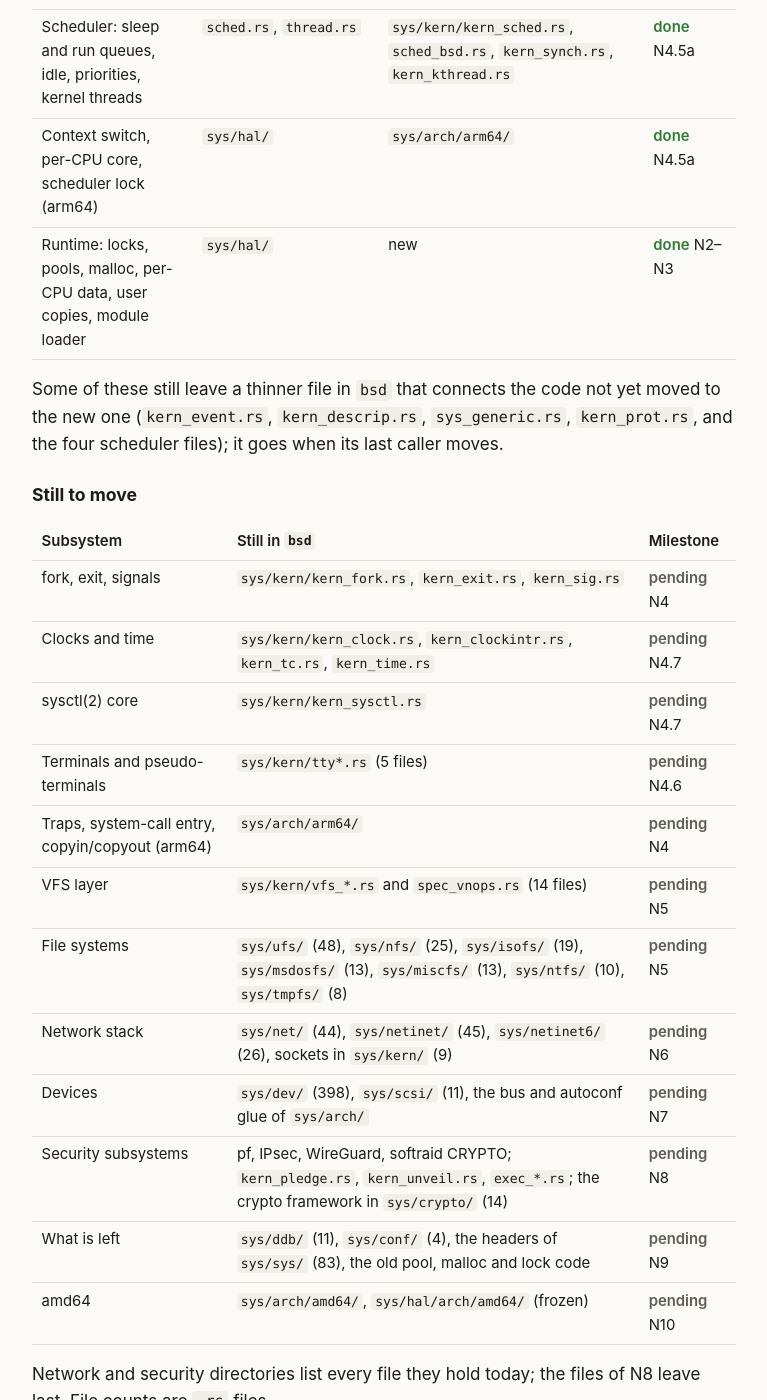
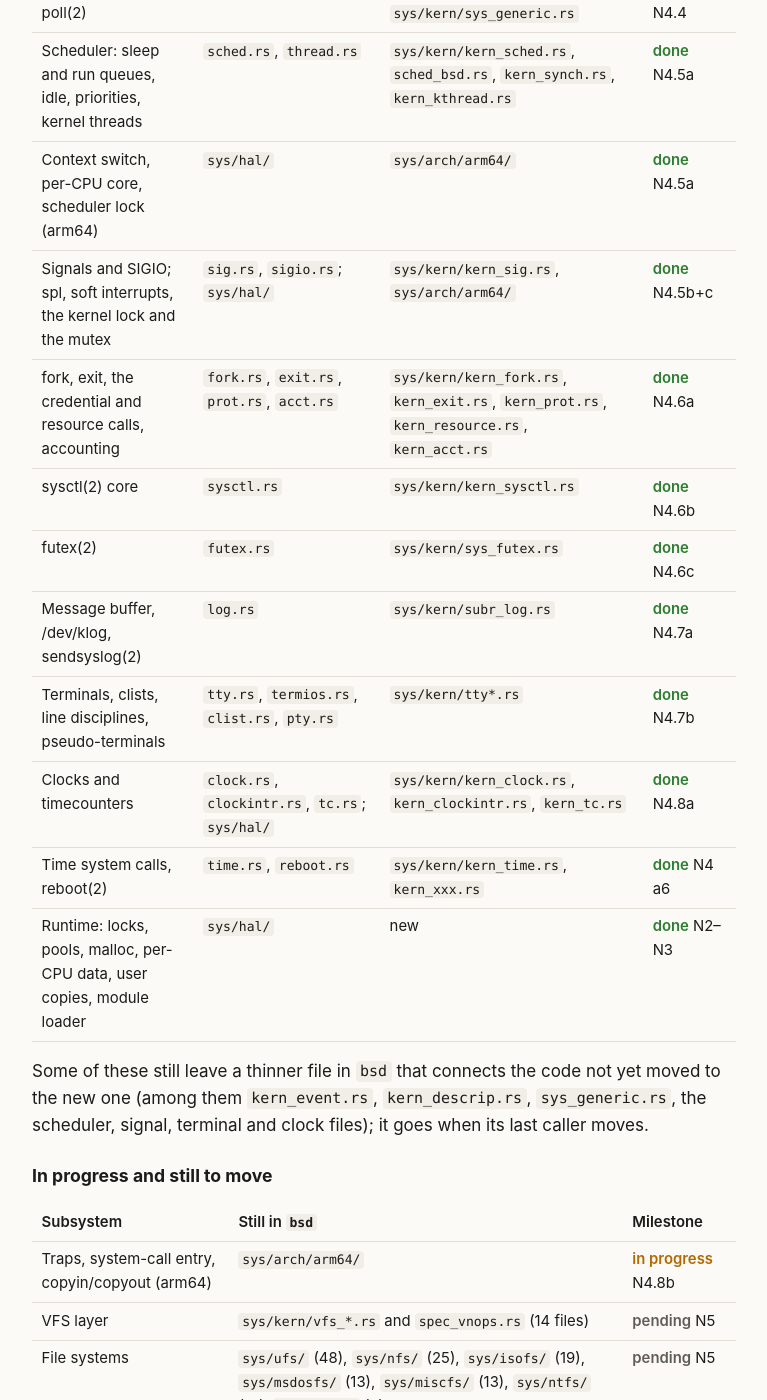
Before and after one commit to EmiBSD/Portal, a Jekyll site: the page built from status.md, in a window 1280 px wide and 1400 px high, scrolled down 2094 px. Shown: the whole window, without its empty margins (256-1023 px from the left). Built offline with Jekyll 4.4.1, drawn with Linux system fonts in a browser that asks for light colours; some of the changed text lies outside the part shown.

Commit message:
site: status at Kernel 480c82e1
cargo xtask unsafe-report at 480c82e1 (2026-10-23): kernel 86 files, 0 unsafe; abi 4, 0;
hal 133, 157; bsd 1,056, 9,544; 104 of 331 system-call entries native (44 at 6dbe7654).
Moved since: signals and sigio, spl and the kernel lock (N4.5b+c); fork, exit, the
credential calls and accounting (N4.6a); sysctl's core (N4.6b); futex (N4.6c); the message
buffer (N4.7a); the terminal, clists and pty (N4.7b); the clock (N4.8a); the time calls and
reboot (a6). N4.8b, the traps, the system-call entry and the user copy, is under way.

Co-Authored-By: Claude Opus 5.5 <noreply@anthropic.com>

```diff
--- a/status.md
+++ b/status.md
@@ -29,7 +29,7 @@ The tables below come from the [Kernel]({{ site.repo }}) repository at commit `6
 | N1 Leaves | libkern, libz, the crypto primitives | <span class="state state-done">done</span> 2026-10-09 |
 | N2 Foundations | the `kernel`, `abi` and `hal` crates, the runtime, pipe(2) | <span class="state state-done">done</span> 2026-10-16 |
 | N3 Memory | uvm into `kernel::vm`, the pmaps into `hal` | <span class="state state-done">done</span> 2026-10-18 |
-| N4 Processes and scheduling | timeouts, processes, descriptors, kqueue, the scheduler, signals, tty, clocks, sysctl | <span class="state state-wip">in progress</span> (N4.1–N4.5a merged) |
+| N4 Processes and scheduling | timeouts, processes, descriptors, kqueue, the scheduler, signals, tty, clocks, sysctl | <span class="state state-wip">in progress</span> (N4.1–N4.8a merged; N4.8b under way) |
 | N5 VFS and file systems | the VFS layer, ufs, nfs, tmpfs, msdosfs, cd9660, ntfs | <span class="state state-todo">pending</span> |
 | N6 Network stack | interfaces, routing, IPv4, IPv6, sockets | <span class="state state-todo">pending</span> |
 | N7 Devices | the driver model, then every bus and driver | <span class="state state-todo">pending</span> |
@@ -55,27 +55,31 @@ The tables below come from the [Kernel]({{ site.repo }}) repository at commit `6
 | kqueue, select(2), poll(2) | `event.rs`, `select.rs` | `sys/kern/kern_event.rs`, `sys/kern/sys_generic.rs` | <span class="state state-done">done</span> N4.4 |
 | Scheduler: sleep and run queues, idle, priorities, kernel threads | `sched.rs`, `thread.rs` | `sys/kern/kern_sched.rs`, `sched_bsd.rs`, `kern_synch.rs`, `kern_kthread.rs` | <span class="state state-done">done</span> N4.5a |
 | Context switch, per-CPU core, scheduler lock (arm64) | `sys/hal/` | `sys/arch/arm64/` | <span class="state state-done">done</span> N4.5a |
+| Signals and SIGIO; spl, soft interrupts, the kernel lock and the mutex | `sig.rs`, `sigio.rs`; `sys/hal/` | `sys/kern/kern_sig.rs`, `sys/arch/arm64/` | <span class="state state-done">done</span> N4.5b+c |
+| fork, exit, the credential and resource calls, accounting | `fork.rs`, `exit.rs`, `prot.rs`, `acct.rs` | `sys/kern/kern_fork.rs`, `kern_exit.rs`, `kern_prot.rs`, `kern_resource.rs`, `kern_acct.rs` | <span class="state state-done">done</span> N4.6a |
+| sysctl(2) core | `sysctl.rs` | `sys/kern/kern_sysctl.rs` | <span class="state state-done">done</span> N4.6b |
+| futex(2) | `futex.rs` | `sys/kern/sys_futex.rs` | <span class="state state-done">done</span> N4.6c |
+| Message buffer, /dev/klog, sendsyslog(2) | `log.rs` | `sys/kern/subr_log.rs` | <span class="state state-done">done</span> N4.7a |
+| Terminals, clists, line disciplines, pseudo-terminals | `tty.rs`, `termios.rs`, `clist.rs`, `pty.rs` | `sys/kern/tty*.rs` | <span class="state state-done">done</span> N4.7b |
+| Clocks and timecounters | `clock.rs`, `clockintr.rs`, `tc.rs`; `sys/hal/` | `sys/kern/kern_clock.rs`, `kern_clockintr.rs`, `kern_tc.rs` | <span class="state state-done">done</span> N4.8a |
+| Time system calls, reboot(2) | `time.rs`, `reboot.rs` | `sys/kern/kern_time.rs`, `kern_xxx.rs` | <span class="state state-done">done</span> N4 a6 |
 | Runtime: locks, pools, malloc, per-CPU data, user copies, module loader | `sys/hal/` | new | <span class="state state-done">done</span> N2–N3 |
 
 Some of these still leave a thinner file in `bsd` that connects the code not yet moved to the
-new one (`kern_event.rs`, `kern_descrip.rs`, `sys_generic.rs`, `kern_prot.rs`, and the four
-scheduler files); it goes when its last caller moves.
+new one (among them `kern_event.rs`, `kern_descrip.rs`, `sys_generic.rs`, the scheduler,
+signal, terminal and clock files); it goes when its last caller moves.
 
-### Still to move
+### In progress and still to move
 
 | Subsystem | Still in `bsd` | Milestone |
 |---|---|---|
-| fork, exit, signals | `sys/kern/kern_fork.rs`, `kern_exit.rs`, `kern_sig.rs` | <span class="state state-todo">pending</span> N4 |
-| Clocks and time | `sys/kern/kern_clock.rs`, `kern_clockintr.rs`, `kern_tc.rs`, `kern_time.rs` | <span class="state state-todo">pending</span> N4.7 |
-| sysctl(2) core | `sys/kern/kern_sysctl.rs` | <span class="state state-todo">pending</span> N4.7 |
-| Terminals and pseudo-terminals | `sys/kern/tty*.rs` (5 files) | <span class="state state-todo">pending</span> N4.6 |
-| Traps, system-call entry, copyin/copyout (arm64) | `sys/arch/arm64/` | <span class="state state-todo">pending</span> N4 |
+| Traps, system-call entry, copyin/copyout (arm64) | `sys/arch/arm64/` | <span class="state state-wip">in progress</span> N4.8b |
 | VFS layer | `sys/kern/vfs_*.rs` and `spec_vnops.rs` (14 files) | <span class="state state-todo">pending</span> N5 |
 | File systems | `sys/ufs/` (48), `sys/nfs/` (25), `sys/isofs/` (19), `sys/msdosfs/` (13), `sys/miscfs/` (13), `sys/ntfs/` (10), `sys/tmpfs/` (8) | <span class="state state-todo">pending</span> N5 |
 | Network stack | `sys/net/` (44), `sys/netinet/` (45), `sys/netinet6/` (26), sockets in `sys/kern/` (9) | <span class="state state-todo">pending</span> N6 |
 | Devices | `sys/dev/` (398), `sys/scsi/` (11), the bus and autoconf glue of `sys/arch/` | <span class="state state-todo">pending</span> N7 |
 | Security subsystems | pf, IPsec, WireGuard, softraid CRYPTO; `kern_pledge.rs`, `kern_unveil.rs`, `exec_*.rs`; the crypto framework in `sys/crypto/` (14) | <span class="state state-todo">pending</span> N8 |
-| What is left | `sys/ddb/` (11), `sys/conf/` (4), the headers of `sys/sys/` (83), the old pool, malloc and lock code | <span class="state state-todo">pending</span> N9 |
+| What is left | `sys/ddb/` (11), `sys/conf/` (4), the headers of `sys/sys/` (79), the old pool, malloc and lock code | <span class="state state-todo">pending</span> N9 |
 | amd64 | `sys/arch/amd64/`, `sys/hal/arch/amd64/` (frozen) | <span class="state state-todo">pending</span> N10 |
 
 Network and security directories list every file they hold today; the files of N8 leave last.
```
Also changed, not shown: other parts of status.md (+6 -6 lines).
